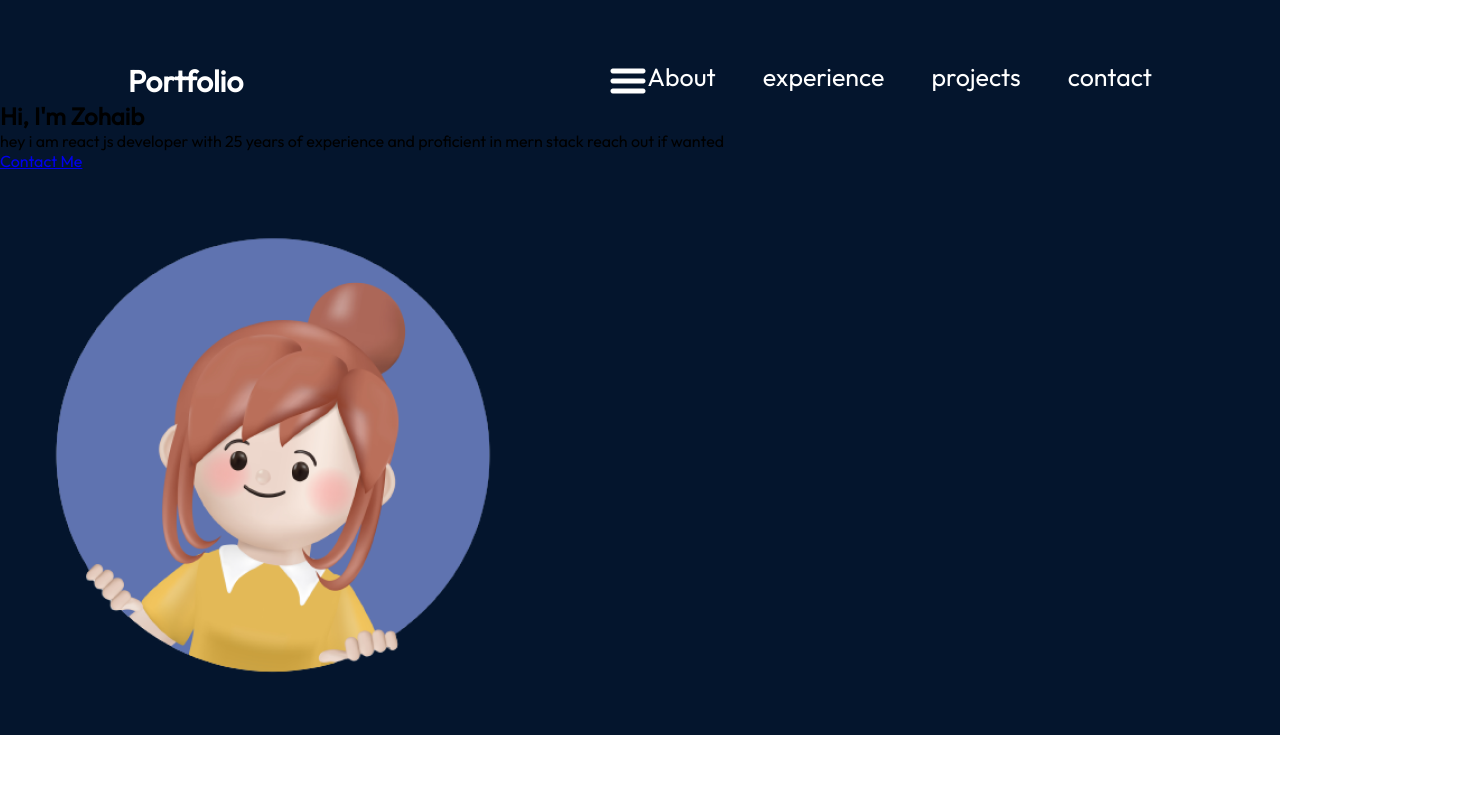
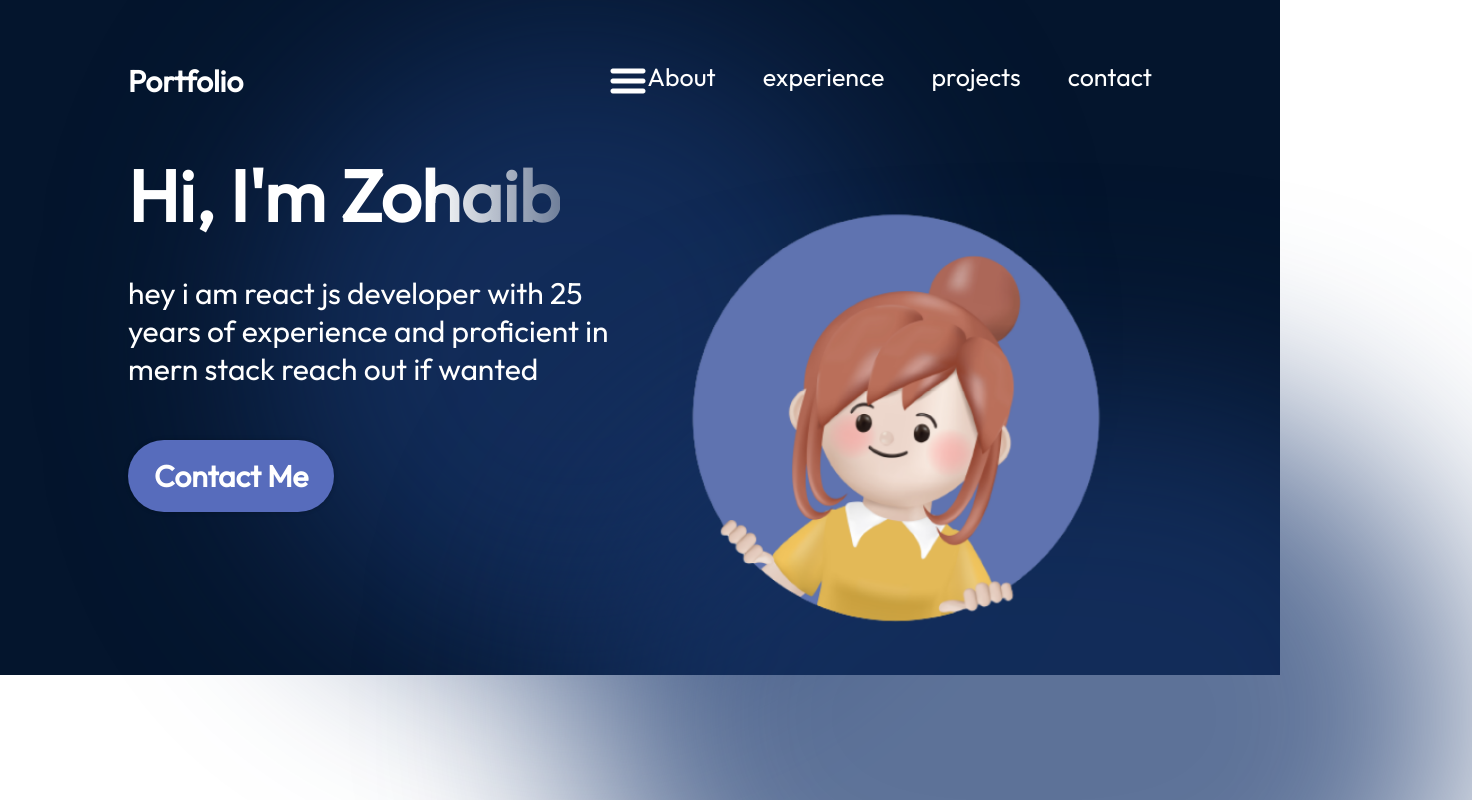
Before and after one commit to MuhammadZeeshanAkram/Doctor-Zohaib-Portfolio, a React (Vite) app in the folder Doctor Portfolio/: page / in a window 1280 px wide. Shown: the top 800 px of the page, 1472 px wide, since content can reach past the window. Built offline with nearby package versions, Linux system fonts and the light colour scheme.

Commit message:
Added Hero component

```diff
--- a/Doctor Portfolio/src/components/Hero/Hero.jsx
+++ b/Doctor Portfolio/src/components/Hero/Hero.jsx
@@ -1,16 +1,19 @@
 import React from 'react';
+import styles from './Hero.module.css';
 import { getImageUrl } from '../../utils';
+
 
 export const Hero = () => {
   return (
-    <section>
-        <div>
-        <h1>Hi, I'm Zohaib</h1>
-        <p>hey i am react js developer with 25 years of experience and proficient in mern stack reach out if wanted</p>
-        <a href='mailto:zohaibbhai@gmail.com'>Contact Me</a>
+    <section className={styles.container}>
+        <div className={styles.content}>
+        <h1 className={styles.title}>Hi, I'm Zohaib</h1>
+        <p className={styles.description}>hey i am react js developer with 25 years of experience and proficient in mern stack reach out if wanted</p>
+        <a href='mailto:zohaibbhai@gmail.com' className={styles.contactBtn}>Contact Me</a>
         </div>
-        <img src={getImageUrl('hero/heroImage.png')} alt="hero image of me" />
-
+        <img src={getImageUrl('hero/heroImage.png')} alt="hero image of me"  className={styles.heroImg}/>
+        <div className={styles.topblur}/>
+        <div className={styles.bottomblur}/>
     </section>
   )
 }
--- a/Doctor Portfolio/src/components/Hero/Hero.module.css
+++ b/Doctor Portfolio/src/components/Hero/Hero.module.css
@@ -0,0 +1,105 @@
+@import"../../vars.css";
+
+.container{
+    position:relative;
+    display: flex;
+    justify-content: space-between;
+    margin-top: 49px;
+    z-index:1;
+    margin-left: 10%;
+    margin-right: 10%;
+}
+
+.content{
+    display: flex;
+    flex-direction: column;
+    align-items: flex-start;
+    color:var(--color-text);
+    z-index:1;
+}
+
+.title{
+    font-size: 72px;
+    font-weight: 900;
+    margin-bottom: 33px;
+    font-family: var(--font-roboto);
+    background: linear-gradient(90deg,rgba(255,255,255,1) 70%, rgba(255,255,255,0)120%);
+    -webkit-text-fill-color: transparent;
+    -webkit-background-clip: text;
+}
+.description{
+    font-size: 30px;
+    font-family: var(--font-roboto);
+    margin-bottom: 52px;
+
+}
+
+.contactBtn{
+    text-decoration: none;
+    background-color: var(--color-primary);
+    color:var(--color-text);
+    padding: 17px 26px;
+    border-radius: 100px;
+    font-size: 30px;
+    font-weight: 600;
+    box-shadow: 0 0 4px 0 rgba(0,0,0,0.25);
+
+}
+.heroImg{
+    width:50%;
+    z-index: 1;
+    animation-name: floating;
+    animation-duration: 3s;
+    animation-iteration-count: infinite;
+    animation-timing-function: ease-in-out;
+}
+@keyframes floating{
+     0%{
+        transform: translate(0,0px);
+     }
+     50%{
+        transform: translate(0,10px);
+     }
+     100%{
+        transform: translate(0,-0px);
+     }
+}
+.topblur{
+    position: absolute;
+    width: 50vw;
+    height: 50vw;
+    min-width: 350px;
+    min-height: 350px;
+    top:-128px;
+    left: 10vw;
+    border-radius:764px;
+    background: rgba(25,55,109,0.7);
+    filter: blur(100px);
+    z-index: 0;
+
+}
+
+.bottomblur{
+    position: absolute;
+    width: 70vw;
+    height: 50vw;
+    min-width: 250px;
+    min-height: 350px;
+    top:246px;
+    right: -25vw;
+    border-radius:764px;
+    background: rgba(25,55,109,0.7);
+    filter: blur(100px);
+    z-index: 0;
+
+}
+@media screen and (max-width: 830px) {
+    .container{
+        flex-direction: column-reverse;
+        align-items: center;
+    }
+
+    .content{
+        align-items: center;
+    }
+}
```
